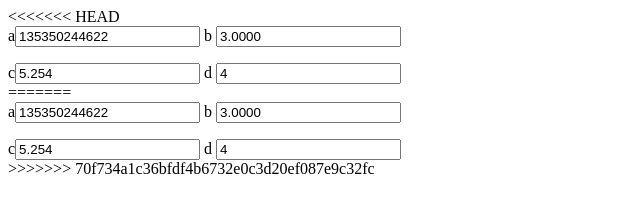
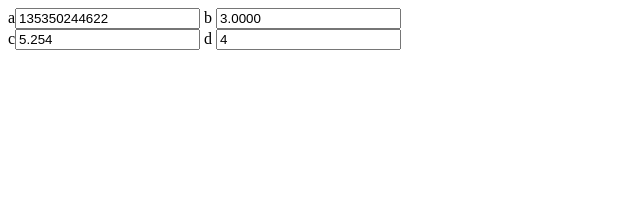
Before and after one commit to nothing-sy/Tool, a plain HTML site: page index.html in a window 1280 px wide. Shown: the whole page, without its empty margins (0-640 px from the left). Drawn offline with Linux system fonts and the light colour scheme.

Commit message:
conficts

```diff
--- a/index.html
+++ b/index.html
@@ -1,4 +1,4 @@
-<<<<<<< HEAD
+
 <!DOCTYPE html>
 <html>
 
@@ -29,40 +29,4 @@
 		console.log($.tools.getRandom(6));
 		</script>
 	</body>
-
-=======
-<!DOCTYPE html>
-<html>
-
-	<head>
-		<meta charset="utf-8" />
-		<title></title>
-	</head>
-
-	<body>
-		<div id="main">
-			<form >
-
-				a<input type="text" name="a" id="a" value="135350244622" /> b
-			<input type="text" name="b" id="b" value="3.0000" />
-
-			</form>
-
-		</div>
-		<div id="dd">
-			c<input type="text" name="c" id="c" value="5.254" /> d
-			<input type="text" name="d" id="d" value="4" />
-
-		</div>
-		<script type="text/javascript" src="js/jquery-3.1.1.min.js">
-		</script>
-		<script src="js/Tool.js" type="text/javascript" charset="utf-8"></script>
-		<script type="text/javascript">
-		var a=0.223;
-		//console.log(/^\d+(.\d{1,2})?$/.test(a)+'===>'+a);
-		console.log($('#a').RegPhone());
-		</script>
-	</body>
-
->>>>>>> 70f734a1c36bfdf4b6732e0c3d20ef087e9c32fc
 </html>
```
Also changed, not shown: README.md.
